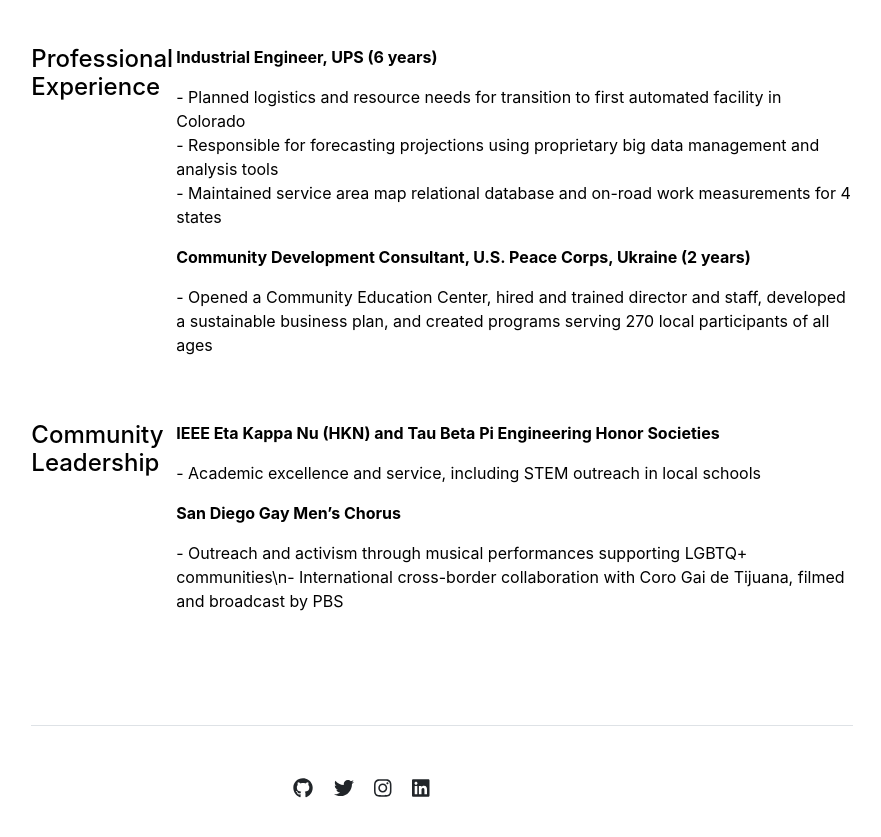
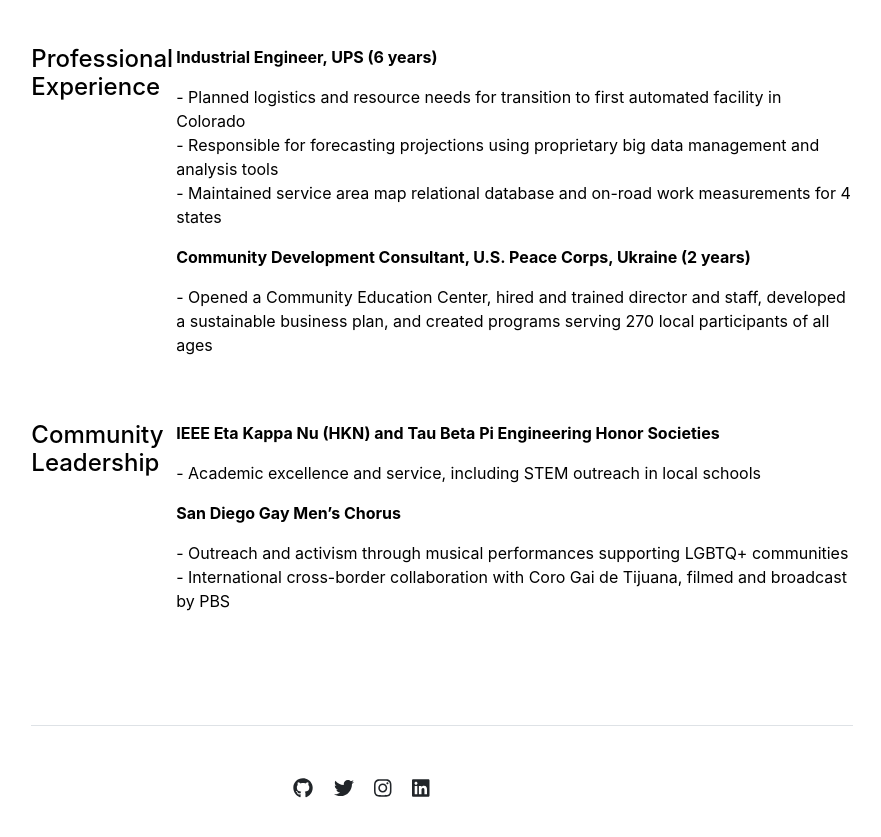
Before and after one commit to speakingofdata/speakingofdata.github.io, a Jekyll site: the page built from about.md, in a window 1280 px wide and 900 px high, scrolled down 1411 px. Shown: the top 837 px of the window, without its empty margins (198-1079 px from the left). Built offline with Jekyll 4.4.1, drawn with Linux system fonts in a browser that asks for light colours.

```diff
--- a/_data/about/leadership.yml
+++ b/_data/about/leadership.yml
@@ -2,4 +2,6 @@
   description: '- Academic excellence and service, including STEM outreach in local schools'
 
 - title: 'San Diego Gay Men’s Chorus'
-  description: '- Outreach and activism through musical performances supporting LGBTQ+ communities\n- International cross-border collaboration with Coro Gai de Tijuana, filmed and broadcast by PBS'
+  description: |
+    - Outreach and activism through musical performances supporting LGBTQ+ communities<br>
+    - International cross-border collaboration with Coro Gai de Tijuana, filmed and broadcast by PBS
```
